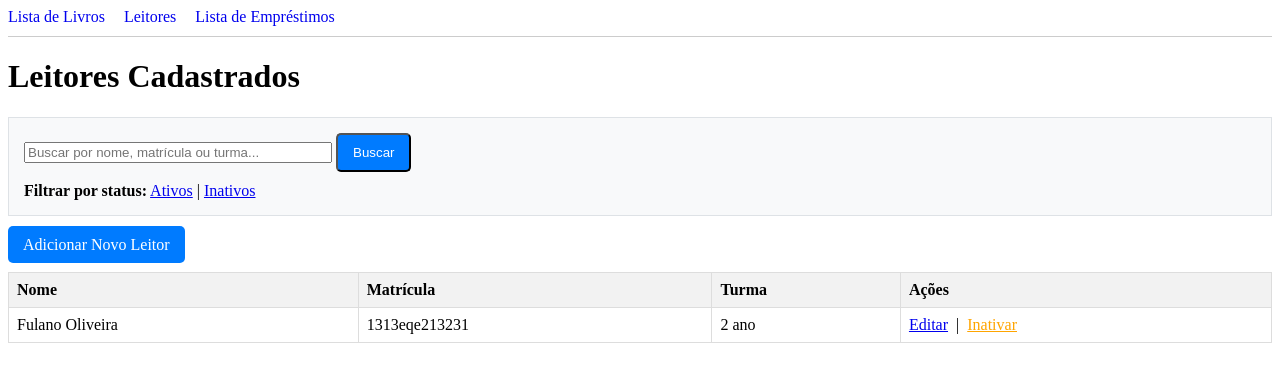
After one commit to iaraAlicia/Biblioteca-RDM, a Django app: page /acervo/leitores/ in a window 1280 px wide. The commit adds this page. Shown: the top 382 px of the page. Run offline with Django 5.2, Linux system fonts and the light colour scheme; a user stored in the database is signed in; data comes from the database, SQL or seed files in the repository.

Commit message:
inclusão de sistema de busca e tirar inativos do sistema de emprestimo

```diff
--- a/biblioteca_virtual/acervo/models.py
+++ b/biblioteca_virtual/acervo/models.py
@@ -3,6 +3,17 @@
 from django.db import models
 from django.contrib.auth.models import User
 from django.utils import timezone
+
+# ADICIONE O NOVO MODELO AQUI
+class Leitor(models.Model):
+    nome = models.CharField(max_length=200)
+    matricula = models.CharField(max_length=20, unique=True, verbose_name="Matrícula")
+    turma = models.CharField(max_length=50, blank=True)
+    telefone = models.CharField(max_length=20, blank=True)
+    ativo = models.BooleanField(default=True)
+
+    def __str__(self):
+        return self.nome
 
 class Livro(models.Model):
     titulo = models.CharField(max_length=200)
@@ -17,7 +28,7 @@ class Livro(models.Model):
 
 class Emprestimo(models.Model):
     livro = models.ForeignKey(Livro, on_delete=models.CASCADE)
-    leitor = models.CharField(max_length=100)
+    leitor = models.ForeignKey(Leitor, on_delete=models.PROTECT, related_name='emprestimos')
     data_emprestimo = models.DateField(auto_now_add=True)
     data_devolucao_prevista = models.DateField()
     data_devolucao_real = models.DateField(null=True, blank=True)
--- a/biblioteca_virtual/acervo/templates/acervo/base.html
+++ b/biblioteca_virtual/acervo/templates/acervo/base.html
@@ -68,7 +68,9 @@
 <body>
     <nav>
         <a href="{% url 'lista_livros' %}">Lista de Livros</a>
+        <a href="{% url 'lista_leitores' %}">Leitores</a>
         <a href="{% url 'lista_emprestimos' %}">Lista de Empréstimos</a>
+
     </nav>
     {% if messages %}
         <ul class="messages">
--- /dev/null
+++ b/biblioteca_virtual/acervo/templates/acervo/lista_leitores.html
@@ -0,0 +1,48 @@
+{% extends 'acervo/base.html' %}
+
+{% block content %}
+    <h1>Leitores Cadastrados</h1>
+
+    <div style="margin-bottom: 20px; padding: 15px; background-color: #f8f9fa; border: 1px solid #dee2e6;">
+        <form method="get" action="{% url 'lista_leitores' %}">
+            <input type="text" name="q" value="{{ request.GET.q }}" placeholder="Buscar por nome, matrícula ou turma..." style="width: 300px;">
+            <button type="submit" class="btn">Buscar</button>
+        </form>
+
+        <div style="margin-top: 10px;">
+            <strong>Filtrar por status:</strong>
+            <a href="{% url 'lista_leitores' %}">Ativos</a> |
+            <a href="{% url 'lista_leitores' %}?status=inativo">Inativos</a>
+        </div>
+    </div>
+    <a href="{% url 'adicionar_leitor' %}" class="btn">Adicionar Novo Leitor</a>
+    <br><br>
+    <table>
+        <thead>
+            <tr>
+                <th>Nome</th>
+                <th>Matrícula</th>
+                <th>Turma</th>
+                <th>Ações</th>
+            </tr>
+        </thead>
+        <tbody>
+            {% for leitor in leitores %}
+            <tr>
+                <td>{{ leitor.nome }}</td>
+                <td>{{ leitor.matricula }}</td>
+                <td>{{ leitor.turma }}</td>
+                <td>
+                    <a href="{% url 'editar_leitor' leitor.pk %}">Editar</a>
+                    &nbsp;|&nbsp;
+                     <a href="{% url 'inativar_leitor' leitor.pk %}" style="color: orange;">Inativar</a>
+                </td>
+            </tr>
+            {% empty %}
+            <tr>
+                <td colspan="4">Nenhum leitor cadastrado.</td>
+            </tr>
+            {% endfor %}
+        </tbody>
+    </table>
+{% endblock %}
--- a/biblioteca_virtual/acervo/urls.py
+++ b/biblioteca_virtual/acervo/urls.py
@@ -2,8 +2,10 @@
 
 from django.urls import path
 from . import views
+from django.contrib.auth import views as auth_views
 
 urlpatterns = [
+
     # URLs para Livros
     path('livros/', views.lista_livros, name='lista_livros'),
     path('livros/novo/', views.adicionar_livro, name='adicionar_livro'),
@@ -11,6 +13,12 @@ urlpatterns = [
     # CRUD de Livros
     path('livros/<int:pk>/editar/', views.EditarLivro.as_view(), name='editar_livro'),
     path('livros/<int:pk>/excluir/', views.ExcluirLivro.as_view(), name='excluir_livro'),
+
+    # URLs para Leitores
+    path('leitores/', views.ListaLeitores.as_view(), name='lista_leitores'),
+    path('leitores/novo/', views.AdicionarLeitor.as_view(), name='adicionar_leitor'),
+    path('leitores/<int:pk>/editar/', views.EditarLeitor.as_view(), name='editar_leitor'),
+    path('leitores/<int:pk>/inativar/', views.InativarLeitor.as_view(), name='inativar_leitor'),
 
     # URLs para Empréstimos
     path('emprestimos/', views.lista_emprestimos, name='lista_emprestimos'),
--- a/biblioteca_virtual/acervo/views.py
+++ b/biblioteca_virtual/acervo/views.py
@@ -2,16 +2,16 @@
 from django.contrib import messages
 from django.shortcuts import render, redirect, get_object_or_404
 from django.contrib.auth.decorators import login_required
-from .models import Livro, Emprestimo
-from .forms import LivroForm, EmprestimoForm
+from .models import Livro, Emprestimo, Leitor
+from .forms import LivroForm, EmprestimoForm, LeitorForm
 from django.utils import timezone # Importe o timezone
 
-from django.views.generic import UpdateView, DeleteView
+from django.views.generic import ListView, CreateView, UpdateView, DeleteView
 from django.contrib.messages.views import SuccessMessageMixin
 from django.urls import reverse_lazy
 from django.contrib.auth.mixins import LoginRequiredMixin
 
-
+from django.http import HttpResponseRedirect
 from django.db.models import Q
 
 # --------------- View para listar todos os livros ------------
@@ -59,8 +59,33 @@ def adicionar_livro(request):
 # -------------------- View para listar todos os empréstimos -----------------
 
 def lista_emprestimos(request):
-    emprestimos = Emprestimo.objects.all().order_by('-data_emprestimo')
-    return render(request, 'acervo/lista_emprestimos.html', {'emprestimos': emprestimos})
+    # Otimização: Usamos select_related para buscar os dados do livro e do leitor
+    # em uma única consulta ao banco de dados, tornando a página muito mais rápida.
+    queryset = Emprestimo.objects.select_related('livro', 'leitor').order_by('-data_emprestimo')
+
+    # --- Lógica da Busca ---
+    termo_busca = request.GET.get('q')
+    if termo_busca:
+        # Busca no título do livro, no nome do leitor ou na matrícula do leitor
+        queryset = queryset.filter(
+            Q(livro__titulo__icontains=termo_busca) |
+            Q(leitor__nome__icontains=termo_busca) |
+            Q(leitor__matricula__icontains=termo_busca)
+        )
+
+    # --- Lógica do Filtro de Status ---
+    filtro_status = request.GET.get('status')
+    if filtro_status == 'pendente':
+        # Filtra por empréstimos que ainda não foram devolvidos
+        queryset = queryset.filter(data_devolucao_real__isnull=True)
+    elif filtro_status == 'devolvido':
+        # Filtra por empréstimos que já foram devolvidos
+        queryset = queryset.filter(data_devolucao_real__isnull=False)
+
+    context = {
+        'emprestimos': queryset
+    }
+    return render(request, 'acervo/lista_emprestimos.html', context)
 
 # --------------------- View para adicionar um novo empréstimo ------------------
 @login_required
@@ -152,3 +177,88 @@ class ExcluirLivro(LoginRequiredMixin, SuccessMessageMixin, DeleteView):
         messages.success(self.request, f"O livro '{titulo_livro}' foi excluído com sucesso!")
         # Continua com o processo normal de exclusão
         return self.delete(request, *args, **kwargs)
+
+
+
+# ------------------- CRUD PARA LEITORES -----------------
+
+class ListaLeitores(LoginRequiredMixin, ListView):
+    model = Leitor
+    template_name = 'acervo/lista_leitores.html'
+    context_object_name = 'leitores'
+
+    # SUBSTITUA ESTE MÉTODO PELO CÓDIGO ABAIXO
+    def get_queryset(self):
+        # Começa com todos os leitores
+        queryset = Leitor.objects.all().order_by('nome')
+
+        # --- Lógica da Busca (continua igual) ---
+        termo_busca = self.request.GET.get('q')
+        if termo_busca:
+            queryset = queryset.filter(
+                Q(nome__icontains=termo_busca) |
+                Q(matricula__icontains=termo_busca) |
+                Q(turma__icontains=termo_busca)
+            )
+
+        # --- Lógica do Filtro de Status CORRIGIDA ---
+        filtro_status = self.request.GET.get('status')
+        if filtro_status == 'inativo':
+            # Se o filtro for 'inativo', mostra apenas os inativos
+            queryset = queryset.filter(ativo=False)
+        else:
+            # PARA QUALQUER OUTRO CASO (filtro 'ativo' ou nenhum filtro),
+            # mostra apenas os leitores ATIVOS. Este é o novo padrão.
+            queryset = queryset.filter(ativo=True)
+
+        return queryset
+
+class AdicionarLeitor(LoginRequiredMixin, SuccessMessageMixin, CreateView):
+    model = Leitor
+    form_class = LeitorForm
+    template_name = 'acervo/adicionar_leitor.html'
+    success_url = reverse_lazy('lista_leitores')
+    success_message = "Leitor '%(nome)s' cadastrado com sucesso!"
+
+class EditarLeitor(LoginRequiredMixin, SuccessMessageMixin, UpdateView):
+    model = Leitor
+    form_class = LeitorForm
+    template_name = 'acervo/editar_leitor.html'
+    success_url = reverse_lazy('lista_leitores')
+    success_message = "Leitor '%(nome)s' atualizado com sucesso!"
+
+
+
+class InativarLeitor(LoginRequiredMixin, DeleteView):
+    model = Leitor
+    template_name = 'acervo/inativar_leitor_confirm.html'
+    success_url = reverse_lazy('lista_leitores')
+
+    # Este método continua correto e é usado para exibir a página (GET)
+    def get_context_data(self, **kwargs):
+        context = super().get_context_data(**kwargs)
+        context['emprestimos_pendentes'] = Emprestimo.objects.filter(
+            leitor=self.get_object(),
+            data_devolucao_real__isnull=True
+        )
+        return context
+
+    # A correção está neste método, que lida com a ação de inativar (POST)
+    def post(self, request, *args, **kwargs):
+        leitor = self.get_object()
+
+        # CORREÇÃO: Fazemos a consulta diretamente aqui, em vez de chamar get_context_data
+        emprestimos_pendentes = Emprestimo.objects.filter(
+            leitor=leitor,
+            data_devolucao_real__isnull=True
+        )
+
+        if emprestimos_pendentes.exists():
+            messages.error(request, f"Não é possível inativar o leitor '{leitor.nome}', pois ele possui empréstimos pendentes.")
+            return HttpResponseRedirect(self.success_url)
+
+        # Se não houver pendências, inativa o leitor
+        leitor.ativo = False
+        leitor.save()
+        messages.success(request, f"O leitor '{leitor.nome}' foi inativado com sucesso!")
+        return HttpResponseRedirect(self.success_url)
```
Also changed, not shown: biblioteca_virtual/acervo/forms.py (+15 -3 lines), biblioteca_virtual/acervo/templates/acervo/adicionar_leitor.html (added, +12 -0 lines), biblioteca_virtual/acervo/templates/acervo/editar_leitor.html (added, +12 -0 lines), biblioteca_virtual/acervo/templates/acervo/inativar_leitor_confirm.html (added, +25 -0 lines), biblioteca_virtual/acervo/templates/acervo/lista_emprestimos.html (+16 -1 lines), biblioteca_virtual/acervo/migrations/0001_initial.py, biblioteca_virtual/acervo/migrations/0002_leitor_ativo.py (added), biblioteca_virtual/db.sqlite3.
